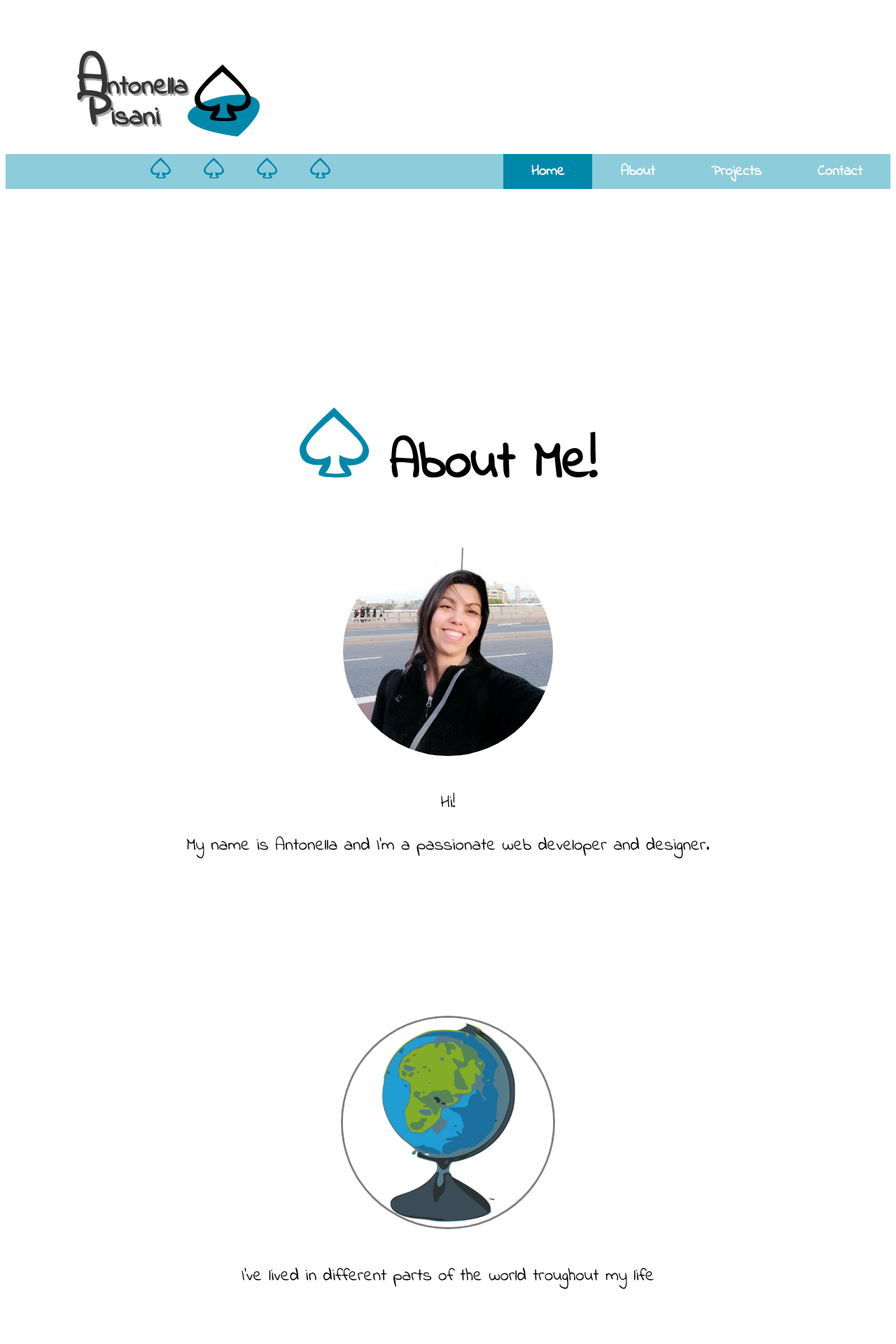
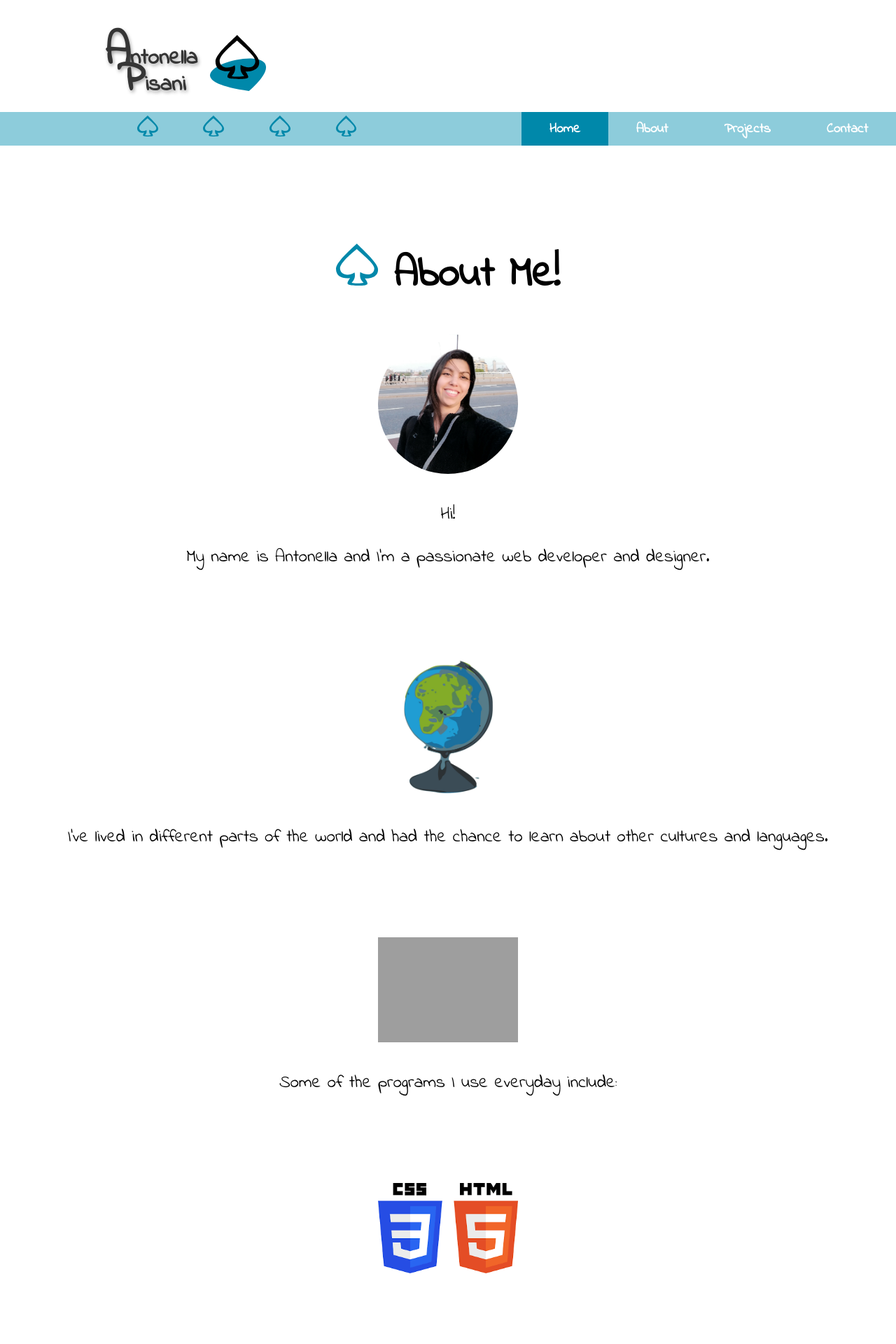
Before and after one commit to ganto1812/portfolio-vanillajs, a PHP site: page / in a window 1280 px wide. Shown: the top 1920 px of the page at 70% size. Run offline with PHP 8.4, Linux system fonts and the light colour scheme; some libraries are stand-ins or nearby versions; grey boxes are pictures that could not be loaded.

Commit message:
Changes in header, navbar, images and text

```diff
--- a/index.css
+++ b/index.css
@@ -1,24 +1,55 @@
 body {
+  margin: 0;
   font-family: "Indie Flower", cursive;
+  text-align: center;
+}
+
+.head {
+  padding: 50px 150px;
+  height: 60px;
+  right: 300px;
+}
+.name {
+  display: block;
+  position: absolute;
+  font-size: 1em;
+  color: rgb(53, 53, 53);
+  line-height: 0.15;
+  margin: 0;
+  text-shadow: 0.1em 0.2em 0.3em #a8a8a8;
+  margin: 0;
+}
+
+.name h1::first-letter {
+  font-size: 2em;
+}
+
+.bigSpade img {
+  display: block;
+  position: absolute;
+  left: 300px;
+  height: 80px;
+  color: #0088aaff;
 }
 
 .navbar {
-  font-size: 1.3rem;
+  font-size: 1.2rem;
   font-weight: 800;
   background-color: rgb(141, 204, 219);
   display: flex;
   overflow: hidden;
   position: sticky;
   top: 0;
+  margin-top: 00px;
 }
 
 .box1 {
   margin: auto;
 }
 
-.miniSpade {
+.navbarSpades {
   height: 30px;
-  padding: 0 1.5vw;
+  padding: 0 1.5em;
 }
 
 .box2 {
@@ -46,55 +77,29 @@ padding: 10px 0;
   background-color: #0088aaff;
 }
 
-
-.name {
-  display: block;
-  font-size: 1.5vw;
-  color: rgb(53, 53, 53);
-  line-height: 0.15;
-  padding: 6% 8% 2%;
-  text-shadow: 0.2vw 0.2vw #a8a8a8;
-}
-
-div h1::first-letter {
-  font-size: 6vw;
-}
-
-.bigSpade img {
-  display: block;
-  margin-left: 15%;
-  margin-top: -10%;
-  height: 8vw;
-  color: #0088aaff;
-}
-
 .section {
-font-size: 50px;
-padding-top: 250px;
-text-align: center;
+font-size: 30px;
+padding: 100px 0;
 }
 
 .sectionSpade {
-  height: 100px;
+  height: 60px;
 }
 
 #profile {
   margin-top: 0;
-  border: none
+  border: none;
+  width: 200px;
+  border-radius: 50%;
 }
 
 p {
-  text-align: center;
   font-size: 25px;
 }
 
 .circleImage {
-  width: 50%;
-  max-width: 300px;
-  border-radius: 50%;
-  margin-top: 200px;
-  border: solid grey;
-  clear: both;
+  width: 200px;
+  margin-top: 100px;
 }
 
 .projects {
@@ -118,13 +123,11 @@ p {
 
 em {
   font-size: 20px;
-  text-align: center;
 }
 
 .contact {
   color: #4d4d4d;
   font-size: 30px;
-  text-align: center;
 }
 
 input {
@@ -151,11 +154,17 @@ button:hover {
 }
 
 
-@media (max-width: 916px) {
+@media (max-width: 970px) {
+
+  body {
+    margin: 0;
+    width: 106%;
+  }
 
   .navbar {
     display: flex;
     width: 100%;
+    top: -1px;
   }
 
   .box1 {
@@ -177,7 +186,6 @@ button:hover {
 
   .section {
     font-size: 6vw;
-    padding: 15%;
   }
 
   .sectionSpade {
--- a/index.html
+++ b/index.html
@@ -16,12 +16,13 @@
 
   <div class="main" id="home">
 
+    <div class="head">
       <!--Big Antonella Pisani-->
       <div id="name" class="name">
         <h1>Antonella</h1>
         <h1>Pisani</h1>
-
-
+      </div>
+      <!--Logo-->
       <div class="bigSpade">
         <img src="spade.svg" alt="spade logo">
       </div>
@@ -30,10 +31,10 @@
       <!-- navigation bar-->
     <div class="navbar">
       <span class="box1">
-        <img src="spadeonly.svg" class="miniSpade">
-        <img src="spadeonly.svg" class="miniSpade">
-        <img src="spadeonly.svg" class="miniSpade">
-        <img src="spadeonly.svg" class="miniSpade">
+        <img src="spadeonly.svg" class="navbarSpades">
+        <img src="spadeonly.svg" class="navbarSpades">
+        <img src="spadeonly.svg" class="navbarSpades">
+        <img src="spadeonly.svg" class="navbarSpades">
       </span>
       <ul class="box2" id="box2">
         <li><a href="#home" class="tab active">Home</a></li>
@@ -45,7 +46,7 @@
 
     <!--My intro-->
     <div class="section" id="aboutme">
-    <h2><img src="spadeonly.svg" class="sectionSpade"> About Me!</h2>
+      <h1><img src="spadeonly.svg" class="sectionSpade"> About Me!</h1>
     <img id="profile" src="me.jpg" alt="Picture of myself" class="circleImage">
 
     <div class="intro">
@@ -53,27 +54,25 @@
       <p>My name is Antonella and I'm a passionate web developer and designer.</p>
 
       <img src="globe.jpg" alt="globe" class="circleImage">
-    <p>I've lived in different parts of the world troughout my life</p>
+      <p>I've lived in different parts of the world and had the chance to learn about other cultures and languages.</p>
 
-    <img src="cult.jpg" alt="flags from different countries" class="circleImage">
+      <img src="pc.svg" alt="picture of my pc" class="circleImage">
 
-    <p>And had the chance to learn a lot about other cultures and languages.</p>
+      <p>Some of the programs I use everyday include:</p>
 
-    <img src="baby.jpg" alt="baby with pc" class="circleImage">
+      <img src="csshtml.png" alt="css and html" class="circleImage">
+      <br>
+      <img src="javascript.jpg" alt="javascript" class="circleImage">
 
-    <p>I was always passionate about computers ever since I was little.</p>
-
-    <img src="pc.png" alt="picture of my pc" class="circleImage">
-
-    <p>I even built my own and I love it!</p>
+      <p>Some of the libraries I use are:</p>
       </div>
     </div>
 
     <!--My projects-->
     <div class="section" id="projects">
-    <h2><img src="spadeonly.svg" class="sectionSpade"> My Projects!</h2>
-    <p>I began my journey as a web developer and made a few projects.</p>
-    <p>Check them out!</p>
+      <h1><img src="spadeonly.svg" class="sectionSpade"> My Projects!</h1>
+      <p>Here are some of my projects.</p>
+      <p>Take a look!</p>
       <div class="projects">
         <div class="project">
           <a href="/tributePage/tribute.html"><img src="tribute.png" class="projectImage"></a>
@@ -93,7 +92,7 @@
 
     <!--Contact Me-->
     <div class="section" id="contactme">
-      <h2><img src="spadeonly.svg" class="sectionSpade"> Contact Me!</h2>
+        <h1><img src="spadeonly.svg" class="sectionSpade"> Contact Me!</h1>
 
       <p>If you like my work and what to get in contact with me be sure to leave me a message below</p>
 
```
Lines whose indentation alone changed are shown as unchanged.
